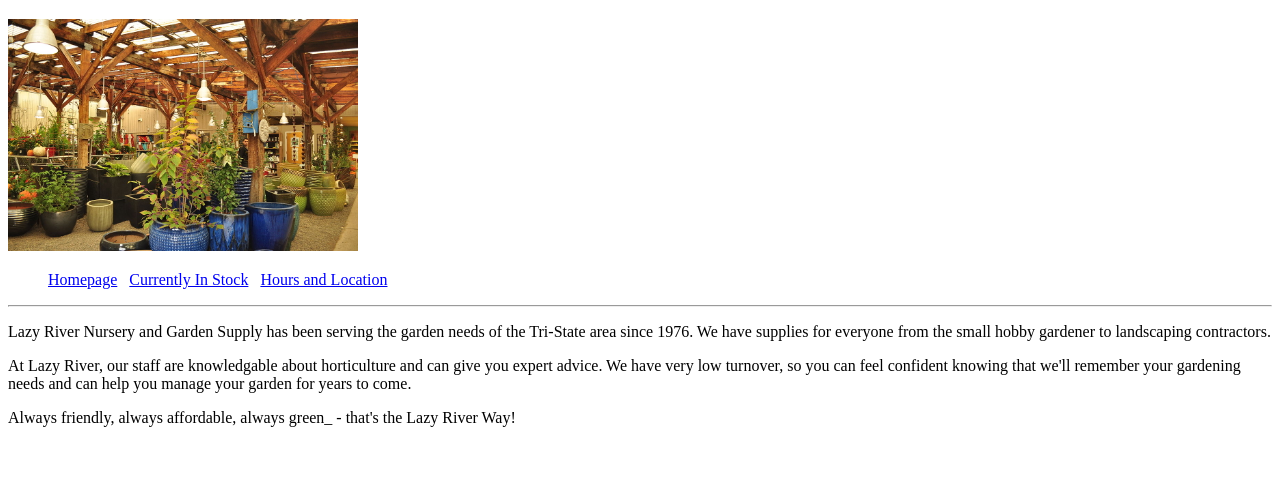
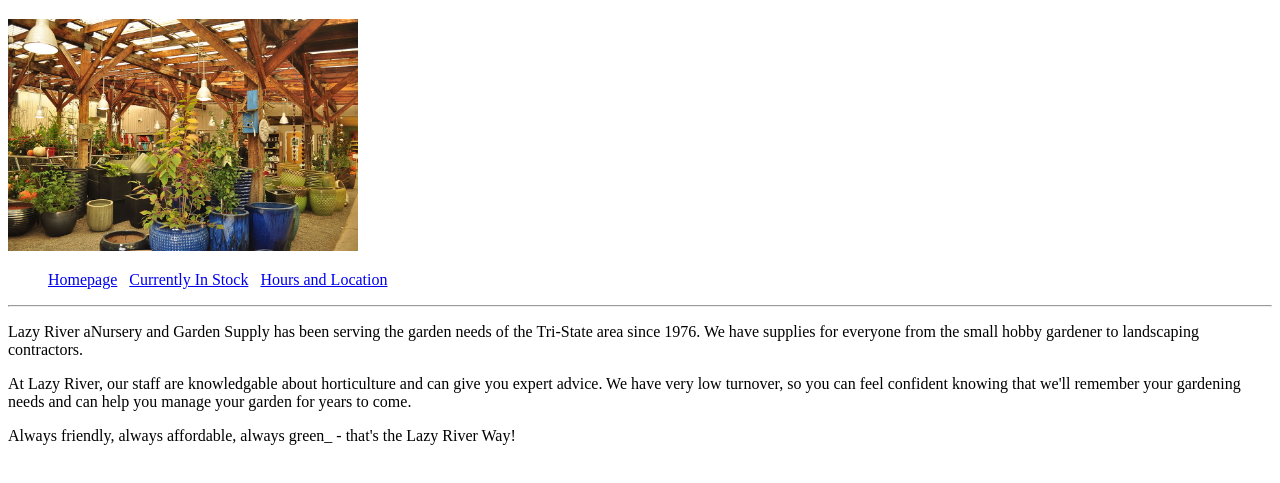
Before and after one commit to Momentum-Team-12/html-build-a-small-business-website-Scooper1920, a plain HTML site: page index.html in a window 1280 px wide. Shown: the part 61-544 px from the top of the page. Drawn offline with Linux system fonts and the light colour scheme.

Commit message:
class stuff. not real changes

```diff
--- a/index.html
+++ b/index.html
@@ -19,7 +19,7 @@
     <hr />
     <p>
       <ol></ol>
-      Lazy River Nursery and Garden Supply has been serving the garden needs of the Tri-State area since 1976. We have supplies for everyone from the small hobby gardener to landscaping contractors.
+      Lazy River aNursery and Garden Supply has been serving the garden needs of the Tri-State area since 1976. We have supplies for everyone from the small hobby gardener to landscaping contractors.
       <ol></ol>
       At Lazy River, our staff are knowledgable about horticulture and can give you expert advice. We have very low turnover, so you can feel confident knowing that we'll remember your gardening needs and can help you manage your garden for years to come.
       <ol></ol>
```
